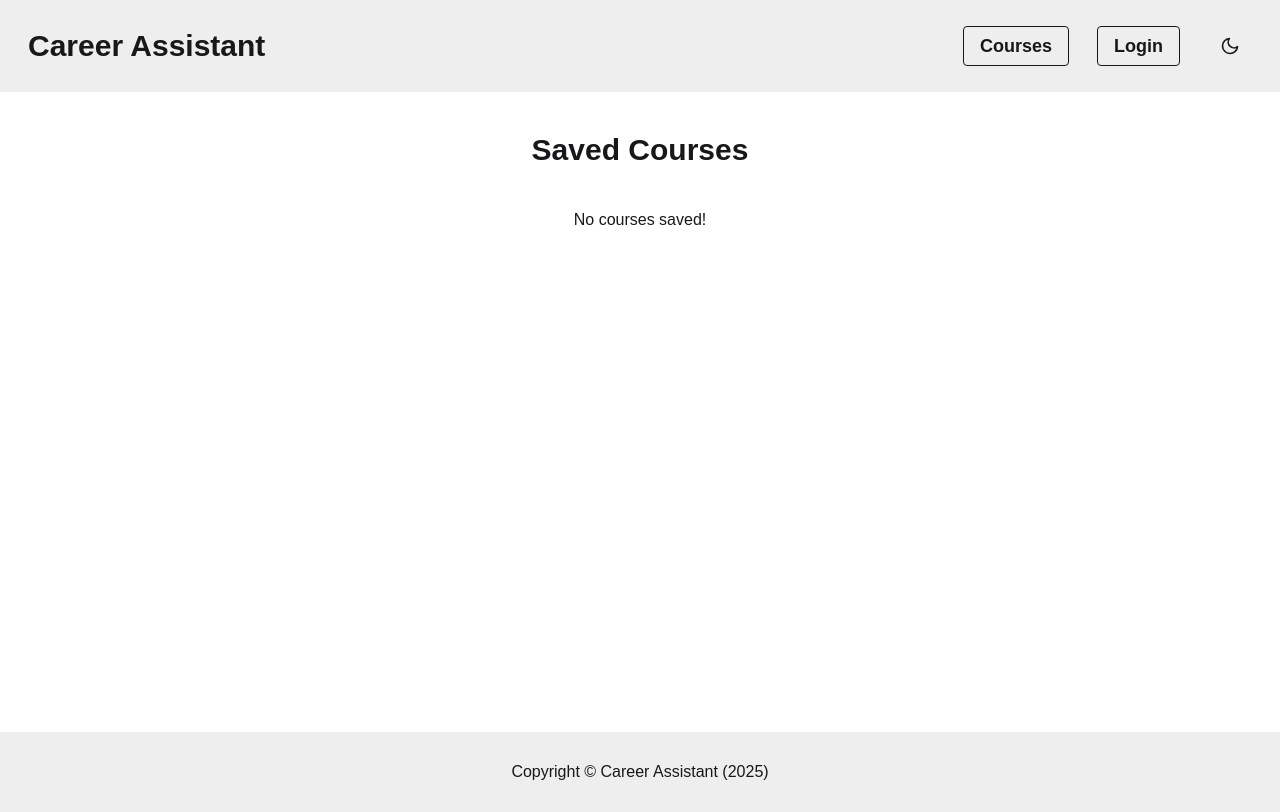
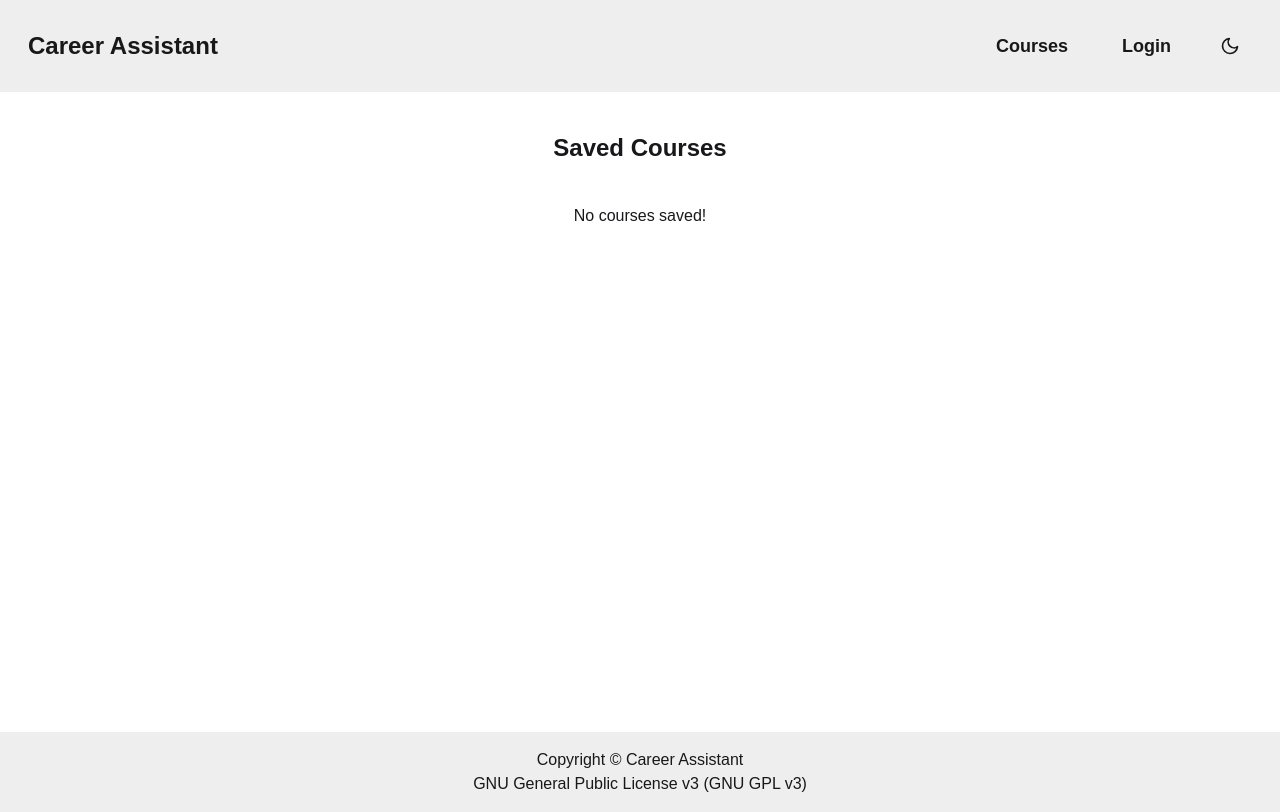
Before and after one commit to fayasnoushad/career-assistant, a Next.js app in the folder frontend/: page /saved in a window 1280 px wide. Built offline with nearby package versions, Linux system fonts and the light colour scheme; no server answers; a web font is replaced by a local one.

Commit message:
small change in header and footer

```diff
--- a/frontend/app/(courses)/components/Cards/Cards.tsx
+++ b/frontend/app/(courses)/components/Cards/Cards.tsx
@@ -34,7 +34,7 @@ function CourseCard({
 
   return (
     <div className="card-body">
-      <h2 className="card-title mb-2">{course.title}</h2>
+      <h3 className="card-title mb-2">{course.title}</h3>
       <span>
         <b>Channel:</b>{" "}
         <Link href={course.channel_link} target="_blank">
@@ -88,6 +88,7 @@ export default function Cards({
 }) {
   const [savedCourses, setSavedCourses] = useState(new Set());
   useEffect(() => {
+    if (!Cookies.get("token")) return;
     const fetchCourses = async () => {
       const response = await api.get("/courses/saved_courses/");
       const savedCourseSet = new Set();
--- a/frontend/app/(courses)/saved/page.tsx
+++ b/frontend/app/(courses)/saved/page.tsx
@@ -20,7 +20,7 @@ export default function SavedCourses() {
 
   return (
     <main className="flex flex-col items-center pb-10">
-      <h3 className="font-bold text-3xl my-10">Saved Courses</h3>
+      <h3 className="font-bold text-2xl my-10">Saved Courses</h3>
       {loading && <Loading />}
       {!loading && courses && courses.length > 0 && (
         <Cards content={courses} saved={true} />
--- a/frontend/app/components/Footer/Footer.tsx
+++ b/frontend/app/components/Footer/Footer.tsx
@@ -1,7 +1,13 @@
+import Link from "next/link";
+
 export default function Footer() {
   return (
-    <footer className="bg-base-300 min-h-[10vh] flex flex-col justify-center items-center">
-      Copyright &copy; Career Assistant (2025)
+    <footer className="bg-base-300 min-h-[10vh] flex flex-col justify-center items-center text-center">
+      <Link href="https://www.gnu.org/licenses/gpl-3.0.html" target="_block">
+        Copyright &copy; Career Assistant
+        <br />
+        GNU General Public License v3 (GNU GPL v3)
+      </Link>
     </footer>
   );
 }
--- a/frontend/app/components/Header/Header.tsx
+++ b/frontend/app/components/Header/Header.tsx
@@ -29,19 +29,19 @@ export default function Header() {
 
   return (
     <header className="min-h-[10vh] py-4 px-2 md:px-7 w-auto bg-base-300 flex flex-col md:flex md:flex-row justify-center items-center">
-      <Link href="/" className="text-3xl font-bold md:w-[50%] my-2">
+      <Link href="/" className="text-2xl font-bold md:w-[50%] my-2">
         Career Assistant
       </Link>
-      <div className="flex flex-row justify-center items-center md:ml-auto gap-7 font-bold my-2">
+      <div className="flex flex-row justify-center items-center md:ml-auto gap-5 font-bold my-2">
         <Link
-          className="btn btn-outline rounded font-bold text-lg"
+          className="btn btn-ghost rounded-lg font-bold text-lg"
           href="/courses/"
         >
           Courses
         </Link>
         {!loginStatus && (
           <Link
-            className="btn btn-outline rounded font-bold text-lg"
+            className="btn btn-ghost rounded-lg font-bold text-lg"
             href="/login/"
           >
             Login
@@ -51,7 +51,7 @@ export default function Header() {
         {loginStatus && (
           <div className="dropdown dropdown-end cursor-pointer">
             <div className="avatar" tabIndex={0} role="button">
-              <div className="ring-primary ring-offset-base-100 w-12 rounded-full ring-2 ring-offset-2 hover:opacity-[0.8]">
+              <div className="ring-primary ring-offset-base-100 w-8 rounded-full ring-2 ring-offset-2 hover:opacity-[0.8]">
                 <img src="https://img.daisyui.com/images/profile/demo/spiderperson@192.webp" />
               </div>
             </div>
```
